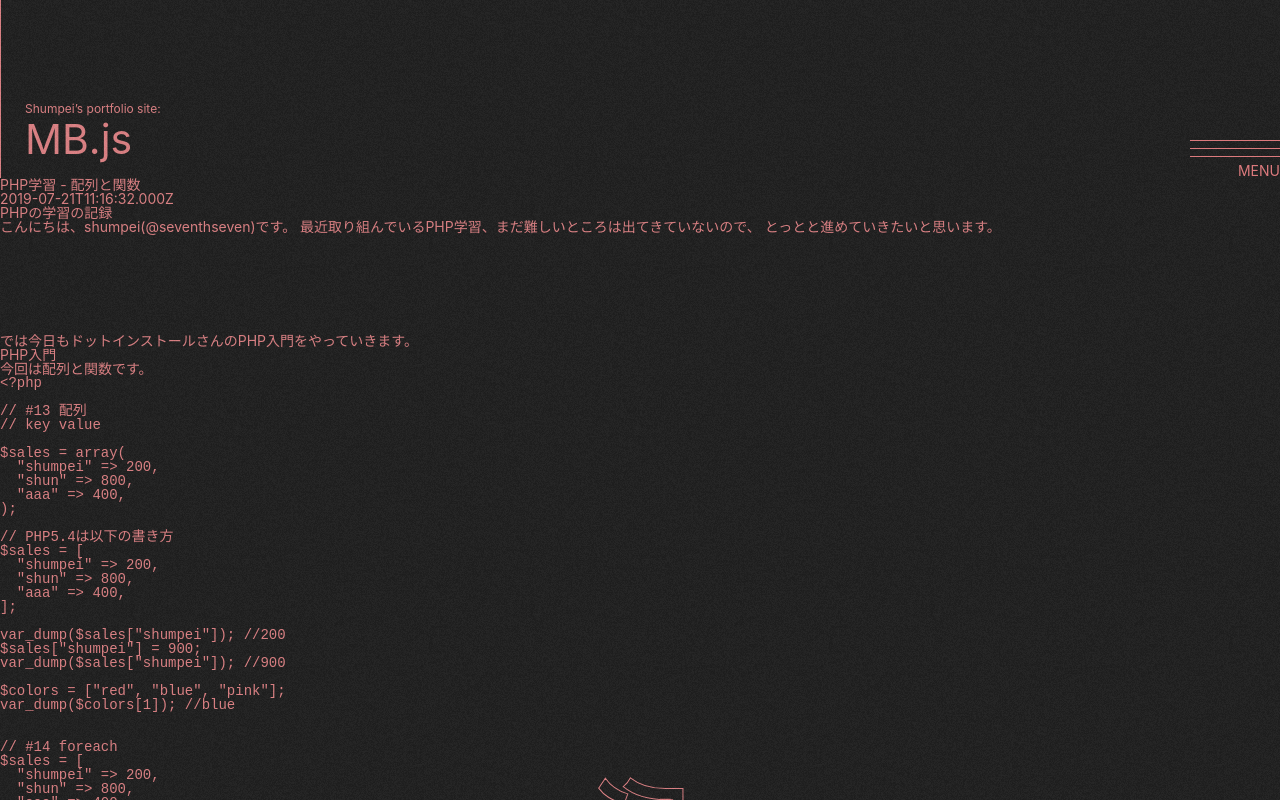
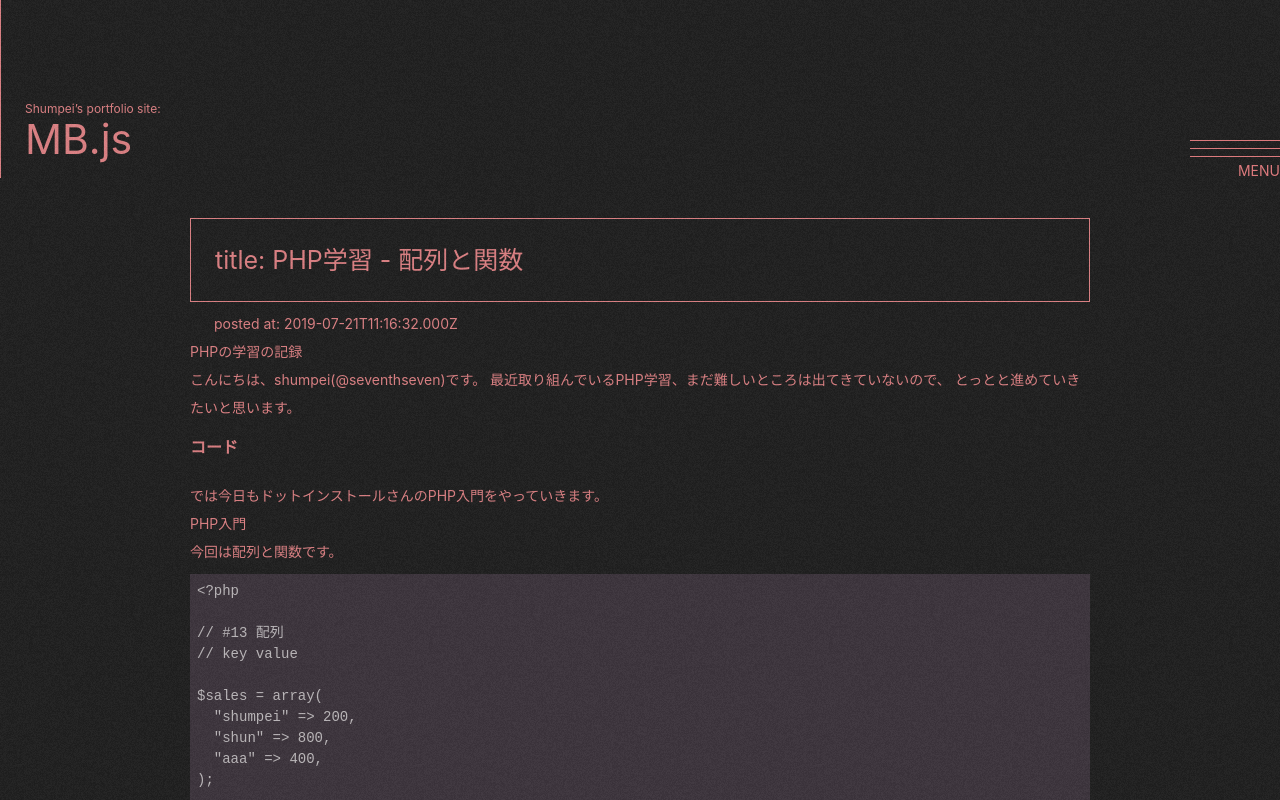
Before and after one commit to Shumpei0111/mbjs2021, a Next.js app: page /articles/array-and-function-PHP in a window 1280 px wide. Shown: the top 800 px of the page. Built offline with nearby package versions, Linux system fonts and the light colour scheme.

Commit message:
Update 個別記事の拡充

```diff
--- a/package.json
+++ b/package.json
@@ -15,10 +15,12 @@
     "react": "17.0.2",
     "react-dom": "17.0.2",
     "react-markdown": "^7.1.0",
+    "remark-gfm": "^3.0.0",
     "sass": "^1.43.3"
   },
   "devDependencies": {
     "eslint": "7.32.0",
-    "eslint-config-next": "11.1.2"
+    "eslint-config-next": "11.1.2",
+    "react-syntax-highlighter": "^15.4.4"
   }
 }
--- /dev/null
+++ b/src/components/CodeBlock.js
@@ -0,0 +1,25 @@
+import { CodeComponent } from "react-markdown/lib/ast-to-react";
+import { Prism as SyntaxHighlighter } from 'react-syntax-highlighter';
+import { hopscotch } from 'react-syntax-highlighter/dist/cjs/styles/hljs';
+
+const CodeBlock = ({ inline, className, children }) => {
+    if( inline ) {
+        return <code className={className}>{children}</code>;
+    }
+
+    const match = /language-(\w+)/.exec( className || '' );
+    const lang  = match && match[ 1 ] ? match[ 1 ] : '';
+    const name  = match && match[ 2 ] ? match[ 2 ].slice(1) : ''; // 言語名
+    return (
+        <div>
+            <div>{name}</div>
+            <SyntaxHighlighter
+                style={hopscotch}
+                language={lang}
+                children={String(children).replace(/\n$/, '')}
+            />
+        </div>
+    );
+};
+
+export default CodeBlock;
--- a/src/components/Hamburger.js
+++ b/src/components/Hamburger.js
@@ -6,7 +6,7 @@ const Hamburger = (props) => {
     const isOpen = props.isOpen;
     const pathname = props.pathname;
 
-    const isBlog = pathname.match(/^archives/);
+    const isBlog = pathname.match(/^archives/) || pathname.match(/^articles/);
     const isAbout = pathname.match(/^about/);
     const isContact = pathname.match(/^contact/);
 
--- a/src/pages/archives/[page].js
+++ b/src/pages/archives/[page].js
@@ -9,7 +9,6 @@ const COUNT_PER_PAGE = 10;
 
 export default function Archive(props) {
     const { posts, page, total, perPage } = props;
-    console.log(12, posts[0]);
     return (
         <Layout>
             {posts.map((post) =>
--- a/src/pages/articles/[slug].js
+++ b/src/pages/articles/[slug].js
@@ -1,13 +1,24 @@
 import matter from "gray-matter";
 import ReactMarkdown from 'react-markdown';
+import CodeBlock from "../../components/CodeBlock";
 import Layout from "../../components/Layout";
+
+import gfm from 'remark-gfm';
+
+import * as style from '../../styles/module/_page_singleBlog.module.scss';
 
 const SingleBlog = (props) => {
     return (
         <Layout>
-            <h1>{props.frontmatter.title}</h1>
-            <p>{props.frontmatter.date}</p>
-            <ReactMarkdown children={props.markdownBody} />
+            <div className={style.singleBlog}>
+                <p className={style.singleBlog__title}>{props.frontmatter.title}</p>
+                <p className={style.singleBlog__date}>posted at: {props.frontmatter.date}</p>
+                <ReactMarkdown
+                    components={{code: CodeBlock}}
+                    children={props.markdownBody}
+                    remarkPlugins={[gfm]}
+                />
+            </div>
         </Layout>
     )
 };
--- /dev/null
+++ b/src/styles/module/_page_singleBlog.module.scss
@@ -0,0 +1,91 @@
+@use './variables.module' as v;
+
+.singleBlog {
+    max-width: 900px;
+    margin: auto;
+
+    &__title {
+        font-size: 2.5rem;
+        padding: 16px 24px;
+        border: 1px solid;
+        margin: 40px 0 8px;
+
+        &::before {
+            content: 'title: ';
+        }
+    }
+
+    &__date {
+        padding-left: 24px;
+        font-size: 1.4rem;
+    }
+
+    h1 {
+        margin: 24px 0 32px;
+        font-size: 3rem;
+        font-weight: bold;
+    }
+
+    h2 {
+        -webkit-text-stroke-width: 0;
+        transform: initial;
+        color: inherit;
+        font-size: 1.6rem;
+        margin: 18px 0 26px;
+    }
+
+    h3 {
+        font-size: 1.4rem;
+        font-weight: bold;
+        margin: 14px 0 14px;
+    }
+
+    p {
+        line-height: 2;
+    }
+
+    hr {
+        opacity: .3;
+        margin: 16px 0;
+    }
+
+    pre {
+        margin: 8px 0 32px;
+        line-height: 1.5;
+    }
+
+    table {
+        margin-bottom: 40px;
+    }
+
+    table,
+    tr,
+    td,
+    th {
+        border-top: 1px solid;
+        border-bottom: 1px solid;
+        border-collapse: collapse;
+        padding: 10px 24px;
+    }
+
+    th {
+        background-color: v.$c-white;
+    }
+
+    ul {
+        margin: 16px 0;
+        list-style-type: circle;
+    }
+
+    li {
+        padding-bottom: 16px;
+        padding-left: 4px;
+    }
+
+    ul {
+        ul {
+            margin-left: 16px;
+            list-style-type: disc;
+        }
+    }
+}
```
Also changed, not shown: 1 other file (tests, documents, lock files or other folders).
